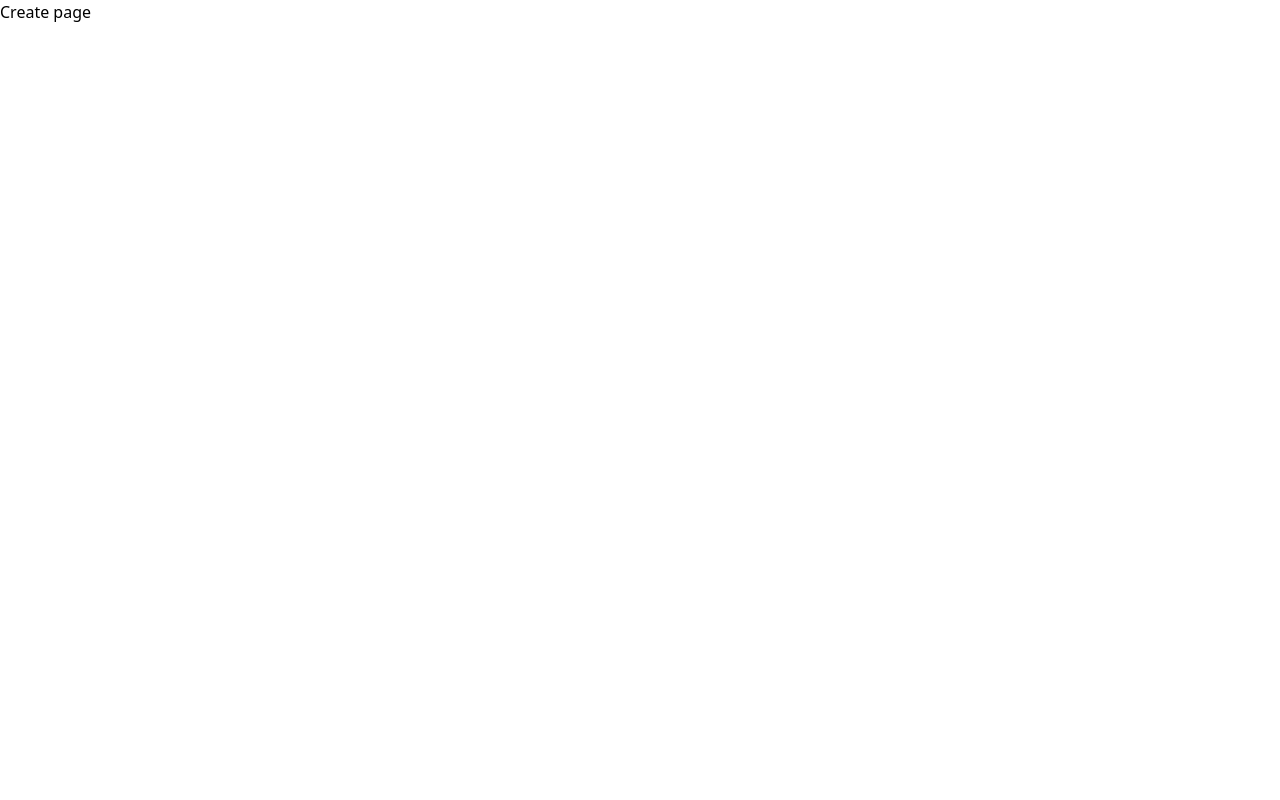
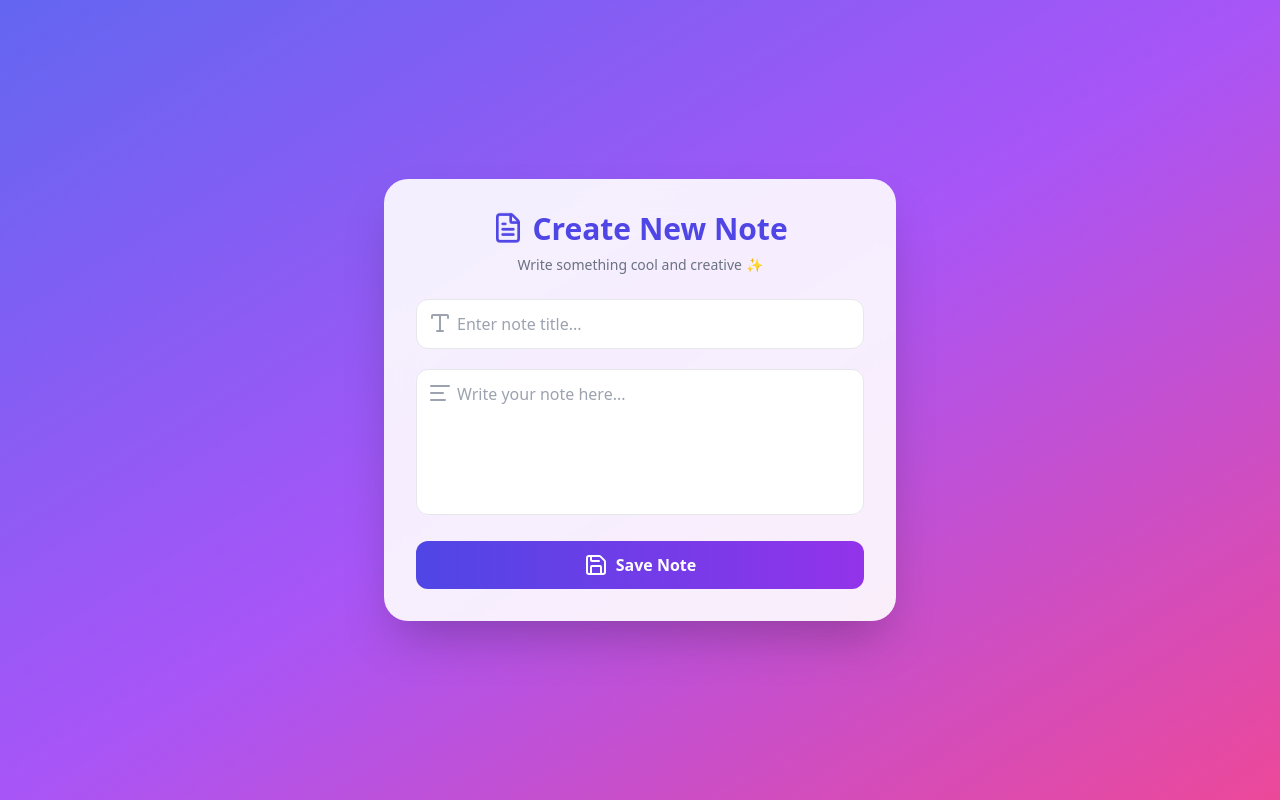
Before and after one commit to Souptikbej/Notes-application, a React (Vite) app in the folder Frontend/: page /create in a window 1280 px wide. Built offline with nearby package versions, Linux system fonts and the light colour scheme.

Commit message:
make more

```diff
--- /dev/null
+++ b/Frontend/src/components/Notecard.jsx
@@ -0,0 +1,46 @@
+import React from "react";
+import { FileText, Trash2, Pencil } from "lucide-react";
+import { Link } from "react-router";
+import { formatDate } from "../lib/utils.js";
+
+const Notecard = ({ note }) => {
+  return (
+    <Link
+      to={`/note/${note._id}`}
+      className="group bg-white/80 backdrop-blur-lg border border-slate-200 p-5 rounded-2xl shadow-md hover:shadow-2xl transform hover:-translate-y-2 transition-all duration-300"
+    >
+      {/* Header */}
+      <div className="flex items-center justify-between mb-3">
+        <div className="flex items-center gap-2 text-primary font-semibold">
+          <FileText className="w-5 h-5 text-blue-600 group-hover:rotate-12 transition-transform duration-300" />
+          <h2 className="text-lg truncate">{note.title}</h2>
+        </div>
+
+        {/* Action buttons */}
+        <div className="flex gap-2 opacity-0 group-hover:opacity-100 transition-all duration-300">
+          <button className="p-2 rounded-full hover:bg-blue-100 text-blue-600">
+            <Pencil size={18} />
+          </button>
+          <button className="p-2 rounded-full hover:bg-red-100 text-red-600">
+            <Trash2 size={18} />
+          </button>
+        </div>
+      </div>
+
+      {/* Content */}
+      <p className="text-gray-600 text-sm leading-relaxed line-clamp-3">
+        {note.content}
+      </p>
+
+      {/* Footer */}
+      <div className="mt-4 text-xs text-gray-400 flex justify-between items-center">
+        <span>{formatDate(new Date(note.createdAt))}</span>
+        <span className="bg-gradient-to-r from-blue-500 to-purple-500 text-white px-3 py-1 rounded-full text-xs group-hover:scale-105 transition-transform duration-300">
+          New
+        </span>
+      </div>
+    </Link>
+  );
+};
+
+export default Notecard;
--- /dev/null
+++ b/Frontend/src/lib/utils.js
@@ -0,0 +1,7 @@
+export function formatDate(date) {
+    return date.toLocaleDateString("en-US", {
+        month: "short",
+        day: "numeric",
+        year: "numeric",
+    });
+}
--- a/Frontend/src/pages/Createpage.jsx
+++ b/Frontend/src/pages/Createpage.jsx
@@ -1,9 +1,108 @@
 import React from "react";
+import { useState } from "react";
+import { FileText, Type, AlignLeft, Save } from "lucide-react";
+import axios from "axios";
+import toast from "react-hot-toast";
 
 const Createpage = () => {
+  const [title, setTitle] = useState("");
+  const [content, setContent] = useState("");
+  const [loading, setLoading] = useState(false);
+
+  const handleCreate = async (e) => {
+    e.preventDefault();
+    if (!title || !content) {
+      toast.error("Title & content are required!");
+      return;
+    }
+
+    try {
+      setLoading(true);
+      await axios.post("http://localhost:5001/api/notes", {
+        title,
+        content,
+      });
+
+      toast.success("Note created successfully!");
+      setTitle("");
+      setContent("");
+    } catch (err) {
+      toast.error("Failed to create note");
+    } finally {
+      setLoading(false);
+    }
+  };
   return (
-    <div>
-      <h1>Create page</h1>
+    <div className="min-h-screen bg-gradient-to-br from-indigo-500 via-purple-500 to-pink-500 flex items-center justify-center p-4">
+      <div className="w-full max-w-lg bg-white/90 backdrop-blur-lg rounded-3xl shadow-2xl p-8 animate-fadeIn">
+        {/* Header */}
+        <div className="text-center mb-6">
+          <div className="flex justify-center items-center gap-2 text-indigo-600 mb-2">
+            <FileText size={32} className="animate-bounce" />
+            <h1 className="text-3xl font-bold">Create New Note</h1>
+          </div>
+          <p className="text-gray-500 text-sm">
+            Write something cool and creative ✨
+          </p>
+        </div>
+
+        {/* Form */}
+        <form onSubmit={handleCreate} className="space-y-5">
+          {/* Title Input */}
+          <div className="relative group">
+            <Type className="absolute top-3 left-3 text-gray-400 group-focus-within:text-indigo-500 transition-all" />
+            <input
+              type="text"
+              placeholder="Enter note title..."
+              value={title}
+              onChange={(e) => setTitle(e.target.value)}
+              className="w-full pl-10 pr-4 py-3 rounded-xl border border-gray-200 focus:ring-2 focus:ring-indigo-500 focus:outline-none transition-all"
+            />
+          </div>
+
+          {/* Content Textarea */}
+          <div className="relative group">
+            <AlignLeft className="absolute top-3 left-3 text-gray-400 group-focus-within:text-indigo-500 transition-all" />
+            <textarea
+              rows="5"
+              placeholder="Write your note here..."
+              value={content}
+              onChange={(e) => setContent(e.target.value)}
+              className="w-full pl-10 pr-4 py-3 rounded-xl border border-gray-200 focus:ring-2 focus:ring-indigo-500 focus:outline-none transition-all resize-none"
+            />
+          </div>
+
+          {/* Submit Button */}
+          <button
+            disabled={loading}
+            type="submit"
+            className="w-full flex items-center justify-center gap-2 bg-gradient-to-r from-indigo-600 to-purple-600 text-white py-3 rounded-xl font-semibold hover:scale-[1.02] hover:shadow-xl transition-all duration-300 active:scale-95 disabled:opacity-50"
+          >
+            <Save className={loading ? "animate-spin" : ""} />
+            {loading ? "Saving..." : "Save Note"}
+          </button>
+        </form>
+      </div>
+
+      {/* Custom animation */}
+      <style>
+        {`
+          .animate-fadeIn {
+            animation: fadeIn 0.6s ease-in-out;
+          }
+
+          @keyframes fadeIn {
+            from {
+              opacity: 0;
+              transform: translateY(30px);
+            }
+            to {
+              opacity: 1;
+              transform: translateY(0);
+            }
+          }
+        `}
+      </style>
     </div>
   );
 };
--- a/Frontend/src/pages/Homepage.jsx
+++ b/Frontend/src/pages/Homepage.jsx
@@ -3,6 +3,7 @@ import Navber from "../components/Navber";
 import RateLimitedUI from "../components/RateLimitUI";
 import axios from "axios";
 import toast from "react-hot-toast";
+import Notecard from "../components/Notecard";
 
 const Homepage = () => {
   const [isRatelimit, SetRatelimit] = useState(false);
@@ -33,6 +34,18 @@ const Homepage = () => {
     <div className="min-h-screen">
       <Navber />
       {isRatelimit && <RateLimitedUI />}
+      <div className="max-w-7xl mx-auto p-4 mt-6">
+        {loading && (
+          <div className="text-center text-primary py-10">Loading Notes...</div>
+        )}
+        {notes.length > 0 && !isRatelimit && (
+          <div className="grid grid-cols-1 md:grid-cols-2 lg:grid-cols-3 gap-5 text-primary">
+            {notes.map((note) => (
+              <Notecard key={note._id} note={note} />
+            ))}
+          </div>
+        )}
+      </div>
     </div>
   );
 };
```
